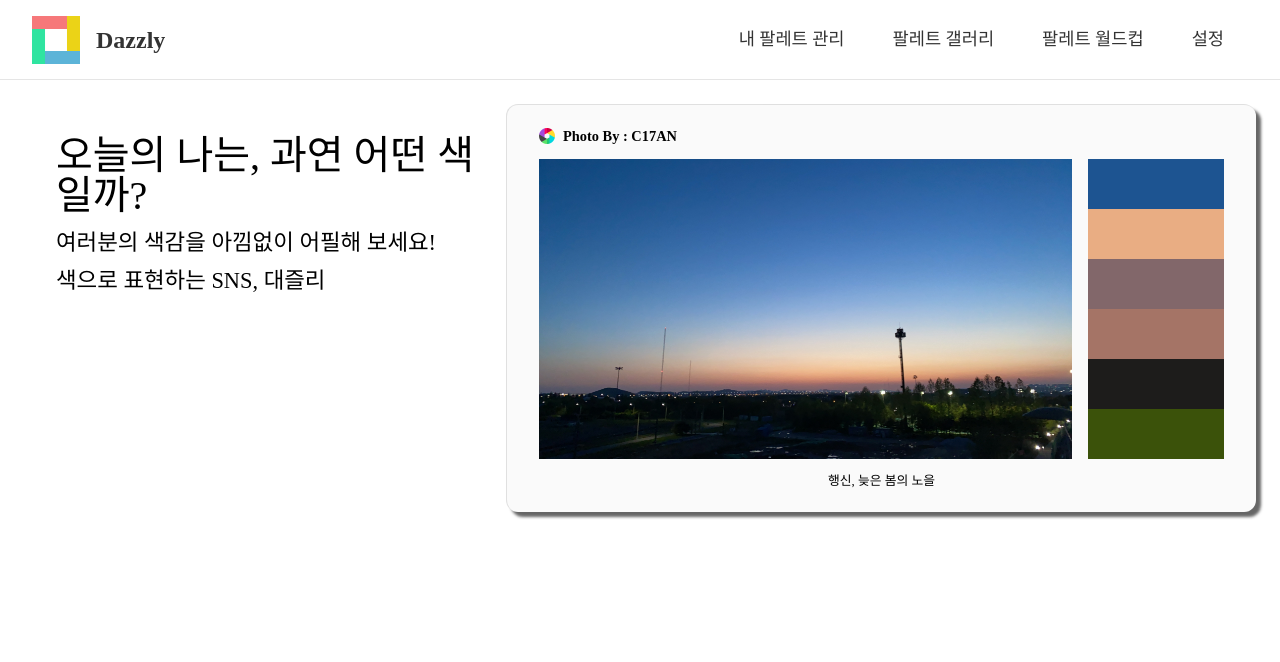
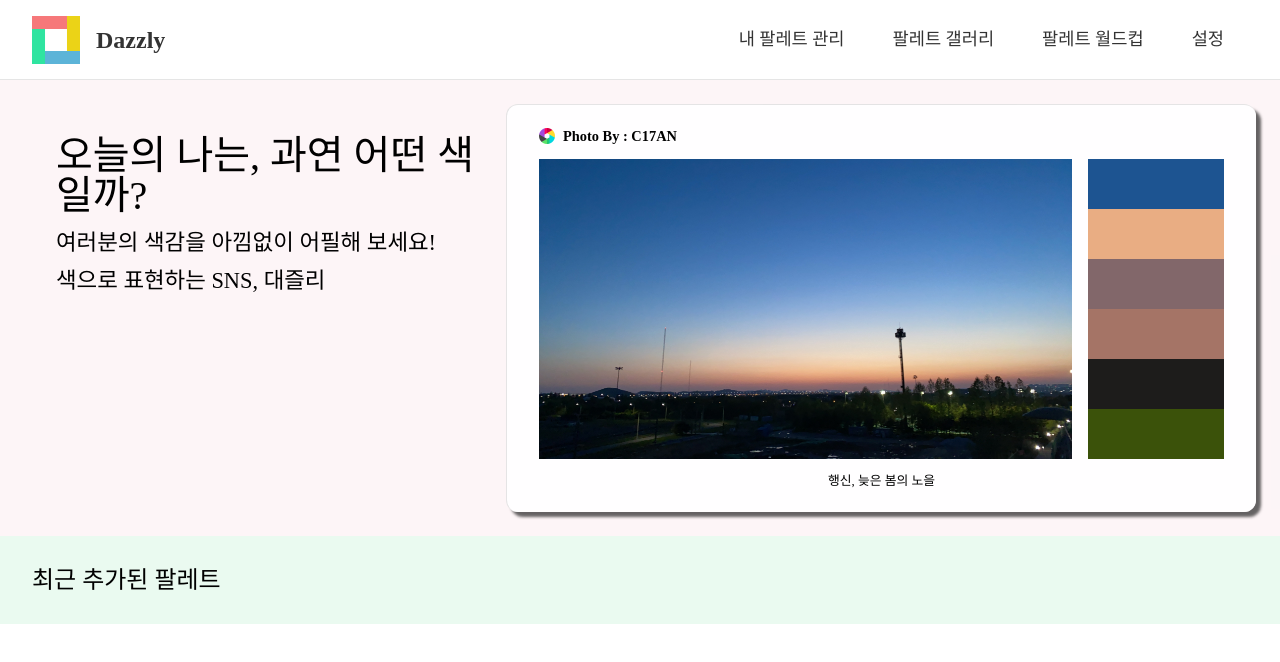
Before and after one commit to C17AN/dazzly, a React (Create React App) app: page / in a window 1280 px wide. Shown: the top 662 px of the page. Built offline with nearby package versions, Linux system fonts and the light colour scheme; a web font is replaced by a local one.

Commit message:
style(Home, Recent.tsx): 컴포넌트 배경 색상 설정

```diff
--- a/src/components/Home/Demo.tsx
+++ b/src/components/Home/Demo.tsx
@@ -65,7 +65,7 @@ const Container = styled.div`
   border-top: 1px solid rgba(0, 0, 0, 0.1);
   border-left: 1px solid rgba(0, 0, 0, 0.1);
   padding: 0.5rem 2rem 0.5rem 2rem;
-  background-color: rgba(200, 200, 200, 0.1);
+  background-color: rgba(255, 255, 255, 0.9);
   border-radius: 12px;
   box-shadow: 5px 5px 3px rgba(0, 0, 0, 0.6);
   width: 750px;
--- a/src/components/Home/Recent.tsx
+++ b/src/components/Home/Recent.tsx
@@ -6,11 +6,24 @@ interface Props {}
 const Recent = (props: Props) => {
   return (
     <Container>
-      <h3>최근 추가된 팔레트</h3>
+      <Title>
+        <h3>최근 추가된 팔레트</h3>
+      </Title>
     </Container>
   );
 };
 
-const Container = styled.div``;
+const Container = styled.div`
+  padding: 2rem;
+  background-color: rgba(150, 230, 180, 0.2);
+`;
+
+const Title = styled.div`
+  h3 {
+    font-size: 1.5rem;
+    font-family: "KoPub Dotum";
+    font-weight: 100;
+  }
+`;
 
 export default Recent;
--- a/src/pages/Home.tsx
+++ b/src/pages/Home.tsx
@@ -1,22 +1,26 @@
 import styled from "styled-components";
 import Demo from "../components/Home/Demo";
+import Recent from "../components/Home/Recent";
 
 const Home = () => {
   return (
     <Container>
+      <TopContent>
         <Description>
           <h2>오늘의 나는, 과연 어떤 색일까?</h2>
           <p>여러분의 색감을 아낌없이 어필해 보세요!</p>
           <p>색으로 표현하는 SNS, 대즐리</p>
         </Description>
         <Demo />
+      </TopContent>
+      <Recent />
     </Container>
   );
 };
 
 const Container = styled.div`
-  padding: 1.5rem;
   display: flex;
+  flex-direction: column;
   justify-content: space-between;
   font-family: "koPub Dotum";
   h2 {
@@ -57,6 +61,14 @@ const Container = styled.div`
   }
 `;
 
+const TopContent = styled.div`
+  display: flex;
+  padding: 1.5rem;
+
+  justify-content: space-between;
+  background-color: rgba(230, 155, 180, 0.1);
+`;
+
 const Description = styled.div`
   padding: 2rem;
 `;
```
Lines whose indentation alone changed are shown as unchanged.
